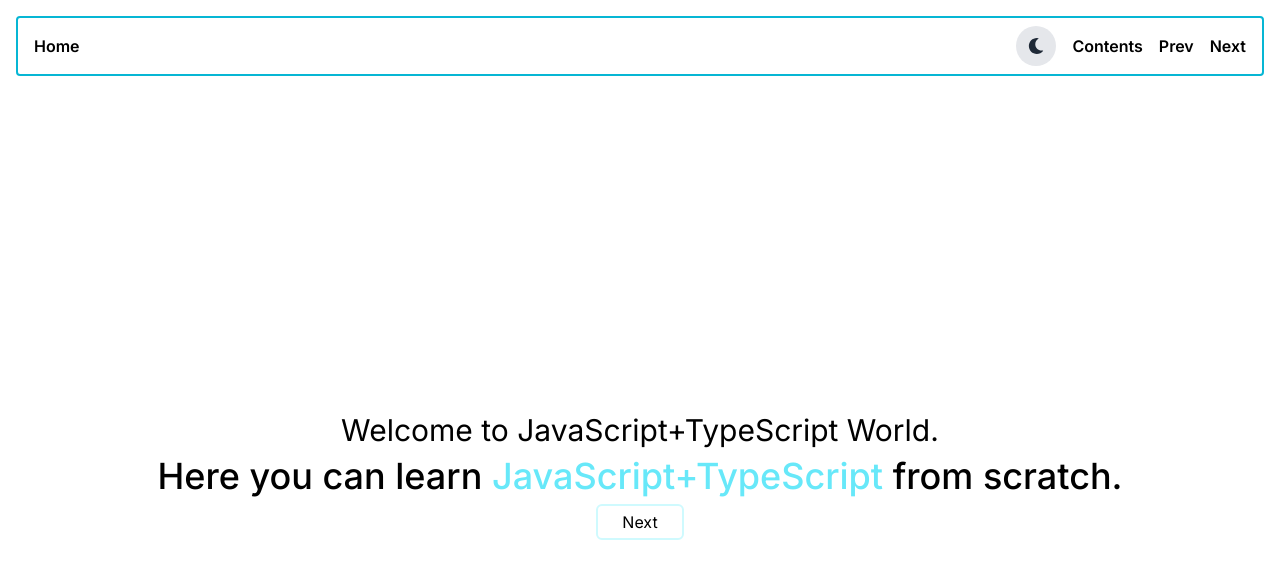
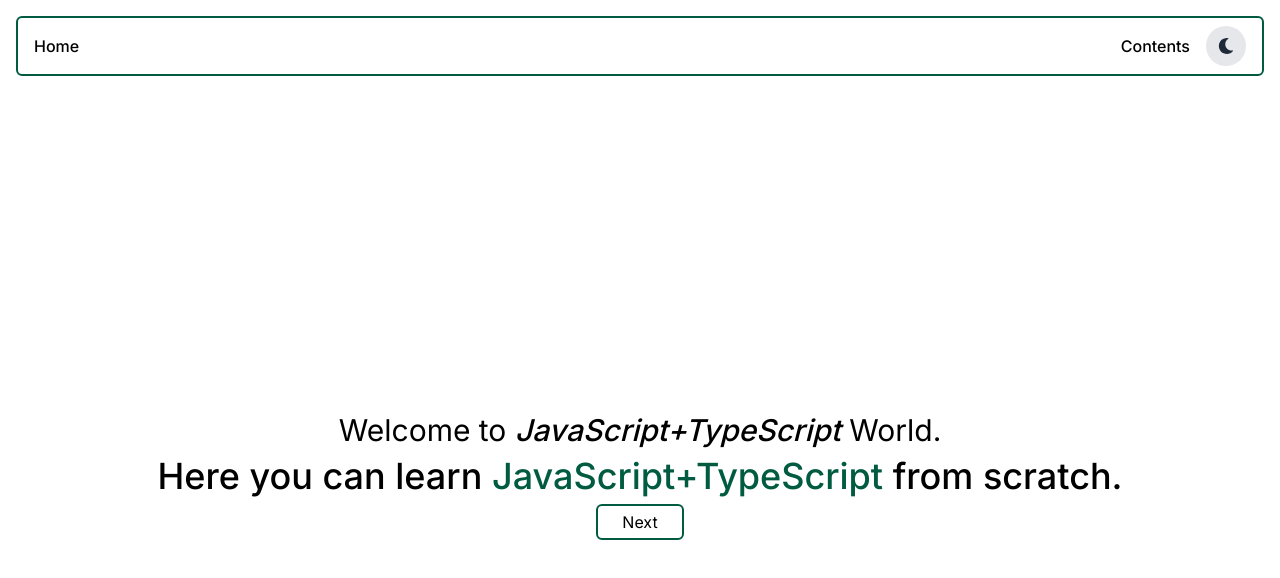
Before and after one commit to Asharalikhan4/JavaScript, a Next.js app in the folder website/: page / in a window 1280 px wide. Shown: the top 578 px of the page. Built offline with nearby package versions, Linux system fonts and the light colour scheme.

Commit message:
theme color configured in homepage

```diff
--- a/website/src/app/components/CodeDisplay.tsx
+++ b/website/src/app/components/CodeDisplay.tsx
@@ -1,11 +1,6 @@
 import { FC } from "react";
 import { Prism as SyntaxHighlighter } from "react-syntax-highlighter";
 import { darcula } from "react-syntax-highlighter/dist/cjs/styles/prism";
-
-interface CodeDisplayProps {
-  language: string;
-  code: string;
-}
 
 const CodeDisplay: FC<CodeDisplayProps> = ({ language, code }) => {
   return (
--- a/website/src/app/components/CustomText.tsx
+++ b/website/src/app/components/CustomText.tsx
@@ -1,9 +1,4 @@
 import { FC } from "react";
-
-interface CustomTextProps {
-    text: string;
-    className?: string;
-}
 
 const CustomText: FC<CustomTextProps> = ({ className, text }) => {
     return (
--- a/website/src/app/components/Heading.tsx
+++ b/website/src/app/components/Heading.tsx
@@ -1,9 +1,4 @@
 import { FC } from "react";
-
-interface HeadingProps {
-    name: string;
-    className?: string;
-};
 
 const Heading: FC<HeadingProps> = ({ name, className }) => {
     return (
--- a/website/src/app/components/Navbar.tsx
+++ b/website/src/app/components/Navbar.tsx
@@ -1,21 +1,14 @@
-"use client";
-import { FC, useEffect, useState } from "react";
+import { FC } from "react";
 import Link from "next/link";
-import { useRouter } from "next/navigation";
 import ThemeToggle from "../utils/ThemeToggle";
 
 const Navbar: FC = () => {
-
-    const router = useRouter();
-
     return (
-        <nav className="flex justify-between items-center py-2 font-semibold border-2 border-cyan-500 p-4 rounded">
-            <Link href={"/"} className="cursor-pointer">Home</Link>
+        <nav className="flex flex-shrink-0 justify-between items-center py-2 px-4 font-medium border-2 border-[#005B41] dark:border-cyan-500 rounded-md">
+            <Link href={"/"} className="cursor-pointer hover:text-[#005B41] hover:dark:text-cyan-100">Home</Link>
             <div className="flex items-center gap-x-4">
-                <ThemeToggle />
-                <Link href={"/table-of-contents"} className="cursor-pointer">Contents</Link>
-                <div className="cursor-pointer" onClick={() => router.back()}>Prev</div>
-                <div className="cursor-pointer">Next</div>
+                <Link href={"/table-of-contents"} className="cursor-pointer hover:text-[#005B41] hover:dark:text-cyan-100">Contents</Link>
+                <ThemeToggle className="hover:text-[#005B41] hover:dark:text-cyan-100" />
             </div>
         </nav>
     );
--- a/website/src/app/components/SubHeading.tsx
+++ b/website/src/app/components/SubHeading.tsx
@@ -1,9 +1,4 @@
 import { FC } from "react";
-
-interface SubHeadingProps {
-    name: string;
-    className?: string;
-};
 
 const SubHeading: FC<SubHeadingProps> = ({ name, className }) => {
     return (
--- a/website/src/app/layout.tsx
+++ b/website/src/app/layout.tsx
@@ -17,7 +17,7 @@ export default function RootLayout({
 }>) {
   return (
     <html lang="en">
-      <body className={`${inter.className} container mx-auto p-4 dark:bg-black dark:text-white`}>
+      <body className={`${inter.className} container mx-auto p-4 bg-white text-black dark:bg-black dark:text-white`}>
         <Navbar />
         {children}
       </body>
--- a/website/src/app/page.tsx
+++ b/website/src/app/page.tsx
@@ -5,9 +5,9 @@ export default function Home() {
   return (
     <main className="h-screen">
       <div className="h-full flex flex-col items-center justify-center gap-y-4 md:gap-y-2">
-        <div className="text-2xl md:text-3xl font-Inter">Welcome to JavaScript+TypeScript World.</div>
-        <div className="text-2xl md:text-4xl md:font-medium font-Assistant">Here you can learn <CustomText text="JavaScript+TypeScript" className="text-cyan-300"/> from scratch.</div>
-        <Link href={"/table-of-contents"} className="border-2 border-cyan-100 px-20 py-2 md:px-6 md:py-1 rounded-md transition duration-300 ease-in-out hover:bg-cyan-100 hover:text-black hover:font-medium">Next</Link>
+        <div className="text-2xl md:text-3xl font-Inter">Welcome to <CustomText text="JavaScript+TypeScript" className="italic font-medium" /> World.</div>
+        <div className="text-2xl md:text-4xl md:font-medium font-Assistant">Here you can learn <CustomText text="JavaScript+TypeScript" className="text-[#005B41] dark:text-cyan-300 font-medium"/> from scratch.</div>
+        <Link href={"/table-of-contents"} className="border-2 border-[#005B41] dark:border-cyan-300 hover:bg-[#005B41] dark:hover:bg-cyan-300 px-16 py-2 md:px-6 md:py-1 rounded-md transition duration-300 ease-in-out dark:hover:text-black hover:text-white hover:font-medium">Next</Link>
       </div>
     </main>
   );
--- a/website/src/app/utils/ThemeToggle.tsx
+++ b/website/src/app/utils/ThemeToggle.tsx
@@ -2,7 +2,7 @@
 import {FC, useState, useEffect} from "react";
 import { FaSun, FaMoon } from "react-icons/fa";
 
-const ThemeToggle: FC = () => {
+const ThemeToggle: FC<ToggleThemeProps> = ({ className }) => {
     const [darkTheme, setDarkTheme] = useState<boolean>(true);
 
     useEffect(() => {
@@ -16,24 +16,22 @@ const ThemeToggle: FC = () => {
 
     useEffect(() => {
 		if (darkTheme) {
-			document.documentElement.classList.add('dark');
-			localStorage.setItem('theme', 'dark');
+			document.documentElement.classList.add("dark");
+			localStorage.setItem("theme", "dark");
 		} else {
-			document.documentElement.classList.remove('dark');
-			localStorage.setItem('theme', 'light');
+			document.documentElement.classList.remove("dark");
+			localStorage.setItem("theme", "light");
 		}
 	}, [darkTheme]);
 
-    console.log(darkTheme);
-
     return (
         <div>
-			<button onClick={() => setDarkTheme(!darkTheme)} className="flex items-center justify-center w-10 h-10 bg-gray-200 rounded-full dark:bg-gray-800">
+			<button onClick={() => setDarkTheme(!darkTheme)} className={`flex items-center justify-center w-10 h-10 bg-gray-200 rounded-full dark:bg-gray-800`}>
                 {
-                    !darkTheme ? (
-                        <FaMoon className="text-gray-800 dark:text-gray-200" />
+                    darkTheme ? (
+                        <FaSun className={`text-gray-800 dark:text-gray-200 ${className}`} />
                     ) : (
-                        <FaSun className="text-gray-800 dark:text-gray-200" />
+                        <FaMoon className={`text-gray-800 dark:text-gray-200 ${className}`} />
                     )
                 }
             </button>
```
Also changed, not shown: website/global.d.ts (added, +23 -0 lines).
